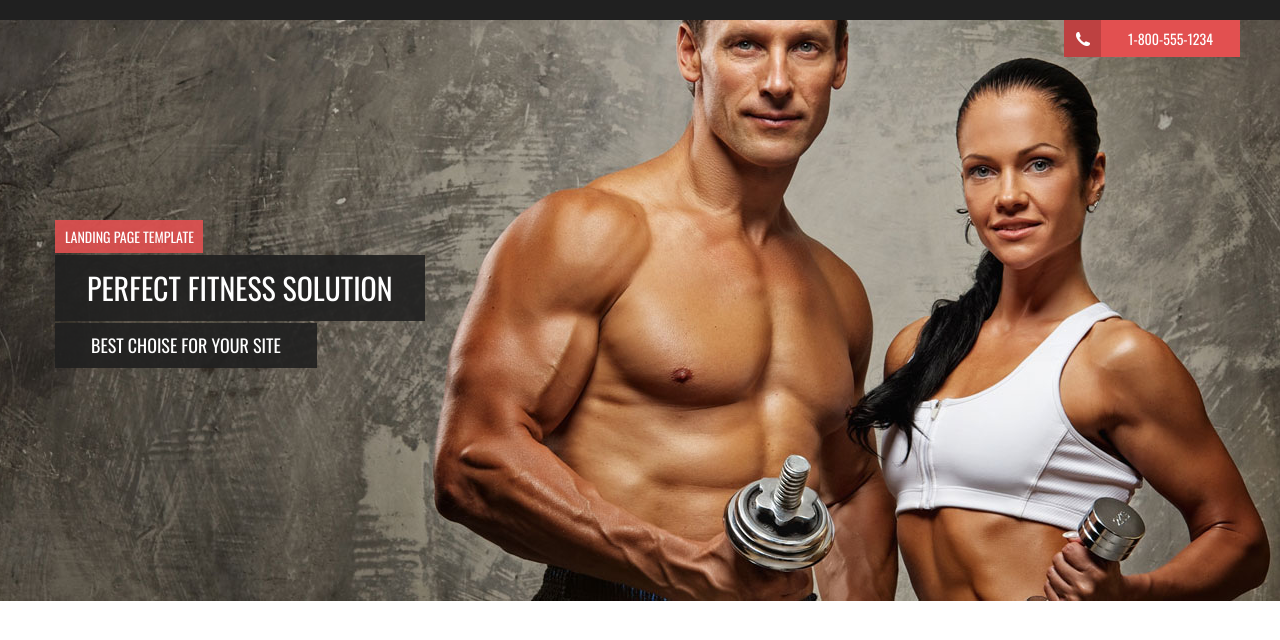
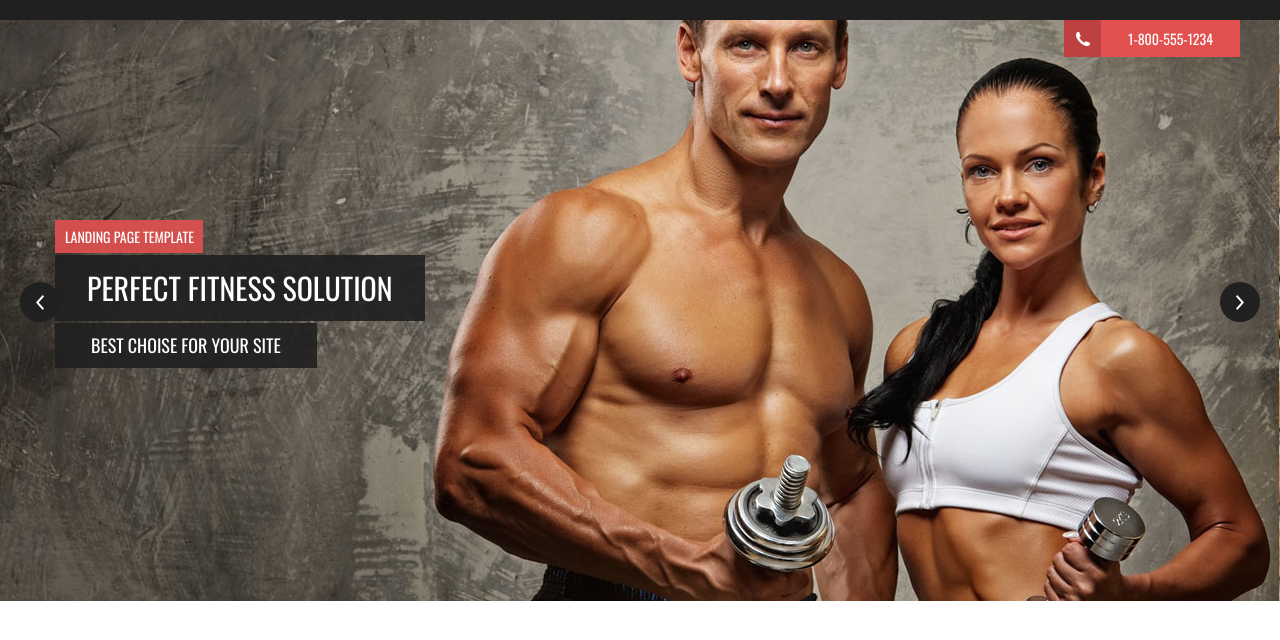
Before and after one commit to lendkutia/fitness_time_assignment, a plain HTML site: page index.html in a window 1280 px wide. Shown: the part 80-720 px from the top of the page. Drawn offline with nearby package versions, Linux system fonts and the light colour scheme.

Commit message:
Added Slider in Banner and Parallax in banner content

```diff
--- a/app.css
+++ b/app.css
@@ -151,7 +151,8 @@ body {
   width: 100%;
   z-index: 5;
   -webkit-transform: translateY(-100%);
-  transform: translateY(-100%);
+  -ms-transform: translateY(-100%);
+      transform: translateY(-100%);
   -webkit-transition: -webkit-transform 0.3s ease-in-out;
   transition: -webkit-transform 0.3s ease-in-out;
   transition: transform 0.3s ease-in-out;
@@ -159,18 +160,22 @@ body {
 }
 .main_header--fixed.is--active {
   -webkit-transform: translateY(0);
-  transform: translateY(0);
+  -ms-transform: translateY(0);
+      transform: translateY(0);
 }
 .headerWrap {
   display: -webkit-box;
   display: -ms-flexbox;
+  display: -webkit-flex;
   display: flex;
   -webkit-box-align: center;
   -ms-flex-align: center;
-  align-items: center;
+  -webkit-align-items: center;
+          align-items: center;
   -webkit-box-pack: justify;
   -ms-flex-pack: justify;
-  justify-content: space-between;
+  -webkit-justify-content: space-between;
+          justify-content: space-between;
   min-height: 100px;
 }
 .nav-toggle {
@@ -235,6 +240,75 @@ body {
 /* END HEADER */
 
 /* HERO BANNER  /  SLIDER */
+/*
+@todo: remove after trainer content
+FOR PARALLAX TESTING */
+.main_content {
+  min-height: 150vh;
+}
+.js-slider {
+  position: relative;
+  overflow: hidden;
+  height: 581px;
+  width: 100% !important;
+}
+.js-slider ul {
+  position: relative;
+  display: block;
+  margin: 0;
+  height: 581px;
+  padding: 0;
+  float: left;
+
+  overflow: hidden;
+}
+.js-slider ul li {
+  float: left;
+  width: 100vw;
+  position: relative;
+}
+.slide-control {
+  position: absolute;
+  top: 50%;
+  -webkit-transform: translateY(-50%);
+  -ms-transform: translateY(-50%);
+      transform: translateY(-50%);
+  border-radius: 50%;
+  background-color: rgb(32, 32, 32);
+  width: 40px;
+  height: 40px;
+  background-repeat: no-repeat;
+  background-size: 8px 15px;
+  background-position: center;
+  float: left;
+  cursor: pointer;
+  margin-top: -17px;
+  -webkit-transition: opacity .2s ease-in-out;
+  transition: opacity .2s ease-in-out;
+}
+.slide-control:hover {
+  opacity: 0.75;
+  -ms-filter: "progid:DXImageTransform.Microsoft.Alpha(Opacity=75)";
+}
+.slider-wrap {
+  white-space: nowrap;
+  overflow-x: scroll;
+  overflow-y: hidden;
+  height: 598px;
+}
+.slider-container {
+  position: relative;
+  overflow: hidden;
+}
+
+.js-slider .next-slide {
+  right: 20px;
+  background-image: url(assets/arrow-right.png);
+}
+.js-slider .prev-slide {
+  left: 20px;
+  background-image: url(assets/arrow-left.png);
+}
 
 .hero-banner-item {
   height: 581px;
@@ -246,6 +320,7 @@ body {
   width: 100%;
   margin-right: -4px;
   position: relative;
+  background-attachment: fixed;
 }
 .hero-banner-item__content {
   float: left;
@@ -255,7 +330,8 @@ body {
   top: 50%;
   left: 0;
   -webkit-transform: translateY(-50%);
-  transform: translateY(-50%);
+  -ms-transform: translateY(-50%);
+      transform: translateY(-50%);
   margin-top: -17px;
 }
 .hero-banner-item__content span {
--- a/app.js
+++ b/app.js
@@ -1,9 +1,11 @@
 jQuery(document).ready(function($) {
- var navToggle = $(".js-nav-toggle"),
+  var navToggle = $(".js-nav-toggle"),
     mainNav = $(".js-main-nav"),
     win = $(window),
     doc = $(document),
-    fixedHeader = $(".main_header--fixed");
+    fixedHeader = $(".main_header--fixed"),
+    bannerContent = $(".hero-banner-item__content");
+
 
   /* NAV TOGGLE */
   navToggle.click(function(e) {
@@ -26,5 +28,66 @@ jQuery(document).ready(function($) {
     } else {
       fixedHeader.removeClass("is--active");
     }
+    //OPacity Parallax on hero-content
+    var scrollTop = $(this).scrollTop();
+    bannerContent.css({
+      opacity: function() {
+        var elementHeight = $(this).height();
+        return 1 + ((elementHeight - scrollTop) / elementHeight) * 2;
+      }
+    });
+  });
+  /* SLIDER */
+  var slider = function(sliderElement) {
+    if (sliderElement.length > 1) {
+      sliderElement.each(function(index, element) {
+        slider(sliderElement.eq(index));
+      });
+      return;
+    }
+
+    var self = this,
+      slideIndex = 0,
+      innerSlider = sliderElement.find(" .slider-wrap"),
+      slides = innerSlider.find(" .hero-banner-item"),
+      firstSlide = slides.first(),
+      prevBtn = sliderElement.find(".prev-slide"),
+      nextBtn = sliderElement.find(".next-slide");
+
+    self.slideToIndex = function(index) {
+      var maxSlideIndex = innerSlider.find(" .hero-banner-item").length - 1;
+
+      if (index < 0) index = maxSlideIndex;
+      else if (index > maxSlideIndex) index = 0;
+
+      slideIndex = index;
+
+      var scrollStepSize = firstSlide.width();
+      var newScrollLeft = slideIndex * scrollStepSize;
+
+      innerSlider.stop().animate({ scrollLeft: newScrollLeft });
+    };
+
+    self.sliderItem = function(next) {
+      slideIndex = slideIndex + (next ? 1 : -1);
+      self.slideToIndex(slideIndex);
+    };
+
+    prevBtn.click(function(e) {
+      e.preventDefault();
+      self.sliderItem(false);
+    });
+    nextBtn.click(function(e) {
+      e.preventDefault();
+      self.sliderItem(true);
+    });
+
+    innerSlider.scroll();
+  };
+
+  $(function() {
+    var s = new slider($(".js-slider"));
+    s.sliderItem(true);
+    s.slideToIndex(3);
   });
 });
--- a/index.html
+++ b/index.html
@@ -83,7 +83,9 @@
     <main id="main" class="main_content">
       <div class="mainWrap">
        <!-- HERO BANNER -->
-        <div class="hero-banner block-section">
+        <div class="hero-banner block-section js-slider" id="js-slider">
+          <div class="slider-container">
+            <div class="slider-wrap">
               <div
                 class="hero-banner-item"
                 style="background-image:url(assets/slide-1.jpg)"
@@ -96,10 +98,35 @@
                   </div>
                 </div>
               </div>
-
+              <div
+                class="hero-banner-item"
+                style="background-image:url(assets/slide-2.jpg)"
+              >
+                <div class="hero-banner-item__content">
+                  <div class="container">
+                    <span>landing page template</span>
+                    <h1>Best Trainers</h1>
+                    <p>best choise for your site</p>
+                  </div>
+                </div>
+              </div>
+              <div
+                class="hero-banner-item"
+                style="background-image:url(assets/slide-1.jpg)"
+              >
+                <div class="hero-banner-item__content">
+                  <div class="container">
+                    <span>landing page template</span>
+                    <h1>PERFECT Fitness SOLUTION</h1>
+                    <p>best choise for your site</p>
+                  </div>
+                </div>
+              </div>
             </div>
             <span class="slide-control prev-slide" id="#prev"> &nbsp;</span>
             <span class="slide-control next-slide" id="next"> &nbsp;</span>
+          </div>
+        </div>
         <!-- /HERO BANNER -->
       </div>
     </main>
```
Also changed, not shown: assets/arrow-left.png (added), assets/arrow-right.png (added). Lines whose indentation alone changed are shown as unchanged.
